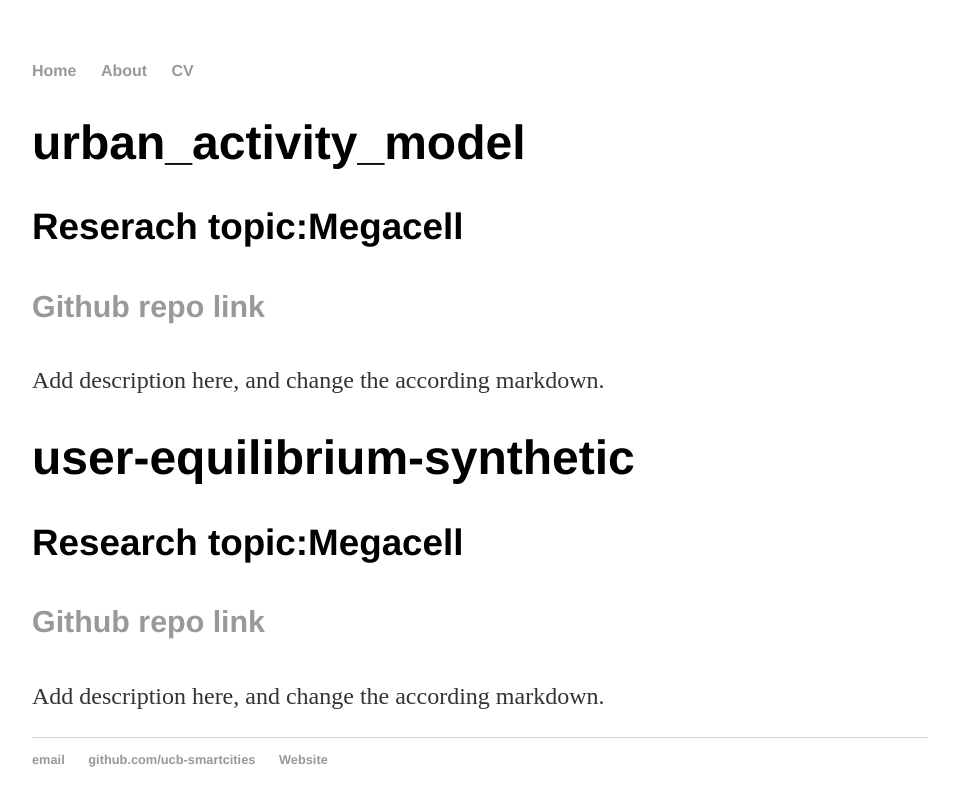
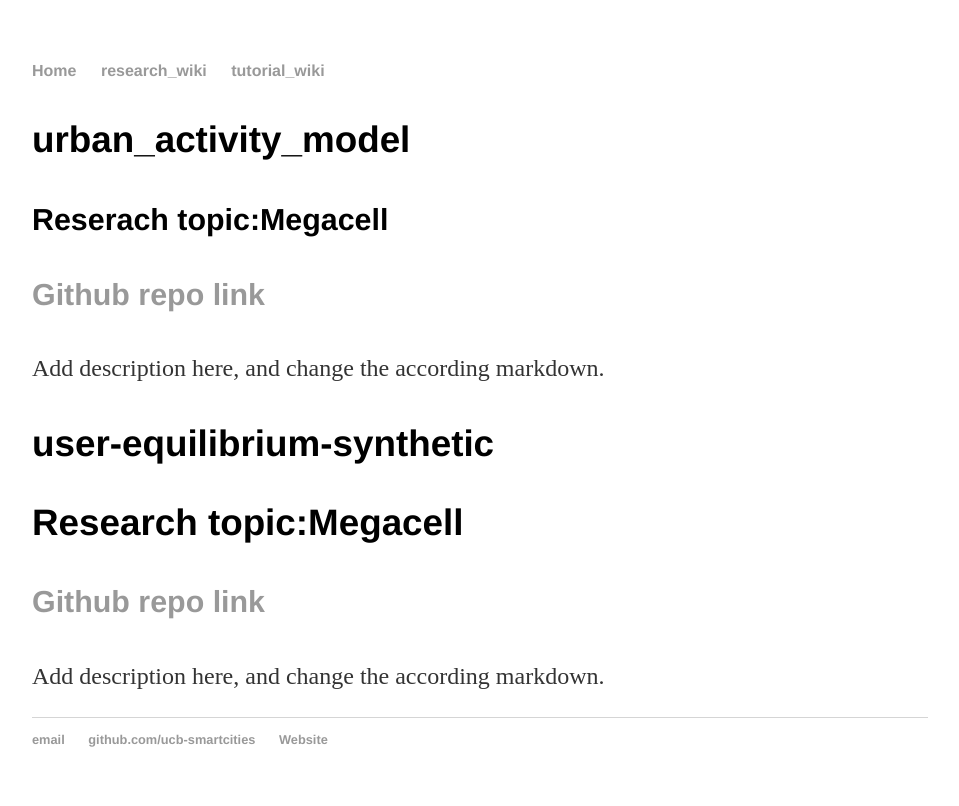
Before and after one commit to sudatta0993/ucb-smartcities.github.io, a Jekyll site: the page built from research_wiki/index.html, in a window 1280 px wide. Shown: the top 806 px of the page, without its empty margins (160-1119 px from the left). Built offline with Jekyll 4.4.1, drawn with Linux system fonts in a browser that asks for light colours.

Commit message:
update format for wiki page

```diff
--- a/_layouts/default.html
+++ b/_layouts/default.html
@@ -12,8 +12,8 @@
     <nav>
 <ul>
 <li><a href="/">Home</a></li>
-<li><a href="/research_wiki">About</a></li>
-<li><a href="/tutorial_wiki">CV</a></li>
+<li><a href="/research_wiki">research_wiki</a></li>
+<li><a href="/tutorial_wiki">tutorial_wiki</a></li>
 </ul>
     </nav>
 <div class="container">
--- a/research_wiki/index.html
+++ b/research_wiki/index.html
@@ -5,14 +5,14 @@ title: research-wiki
 
 
 <div class="about">
-  <h1>urban_activity_model</h1>
-  <h3>Reserach topic:Megacell</h3>
+  <h3>urban_activity_model</h3>
+  <h4>Reserach topic:Megacell</h4>
   <h4><a href="https://github.com/ucb-smartcities/urban-activity-model">Github repo link</a></h4>
   <p>Add description here, and change the according markdown.</p>
 </div>
 
 <div class="about">
-  <h1>user-equilibrium-synthetic</h1>
+  <h3>user-equilibrium-synthetic</h3>
   <h3>Research topic:Megacell</h3>
   <h4><a href="https://github.com/ucb-smartcities/user-equilibrium-synthetic">Github repo link</a></h4>
   <p>Add description here, and change the according markdown.</p>
```
